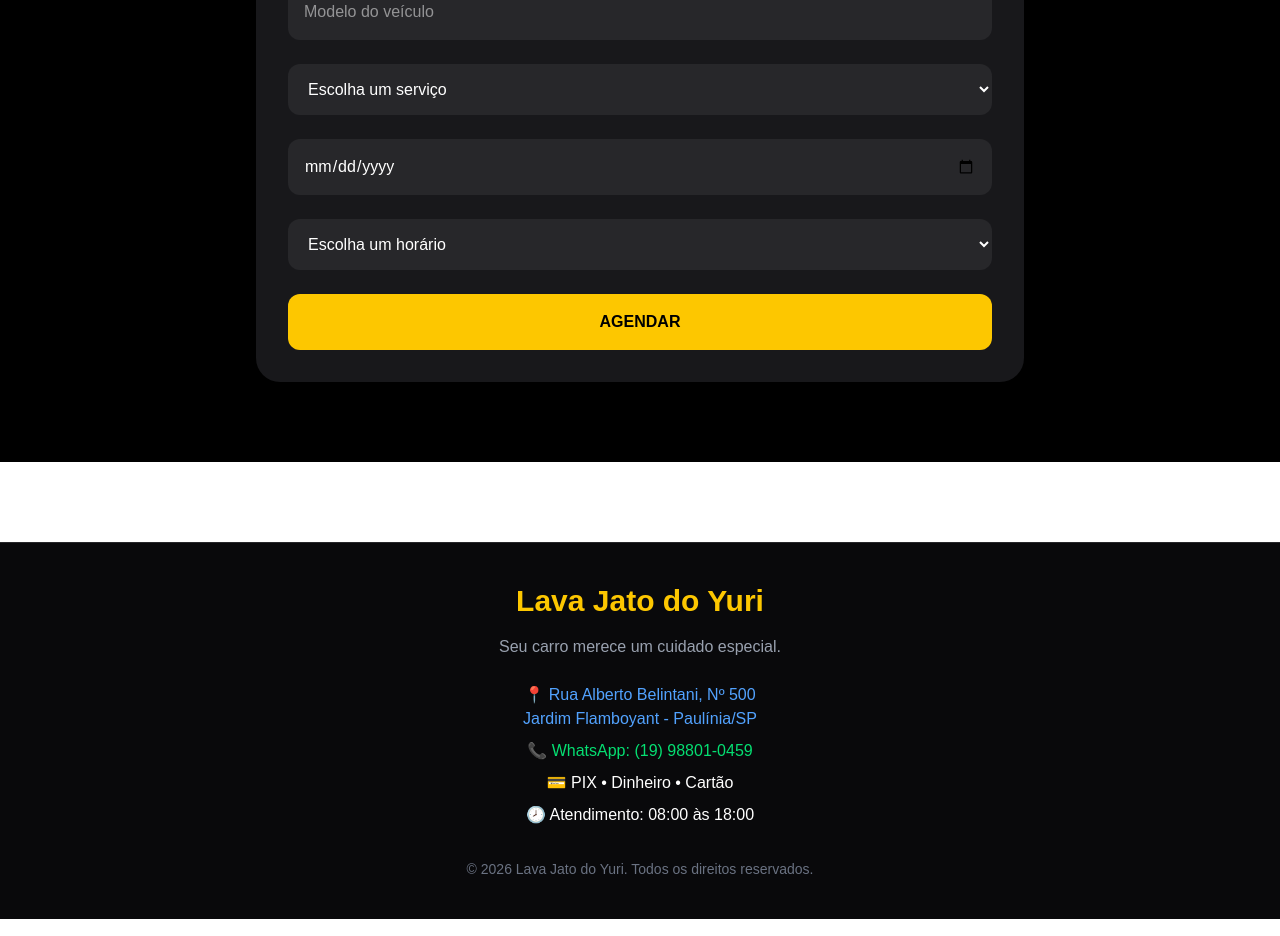
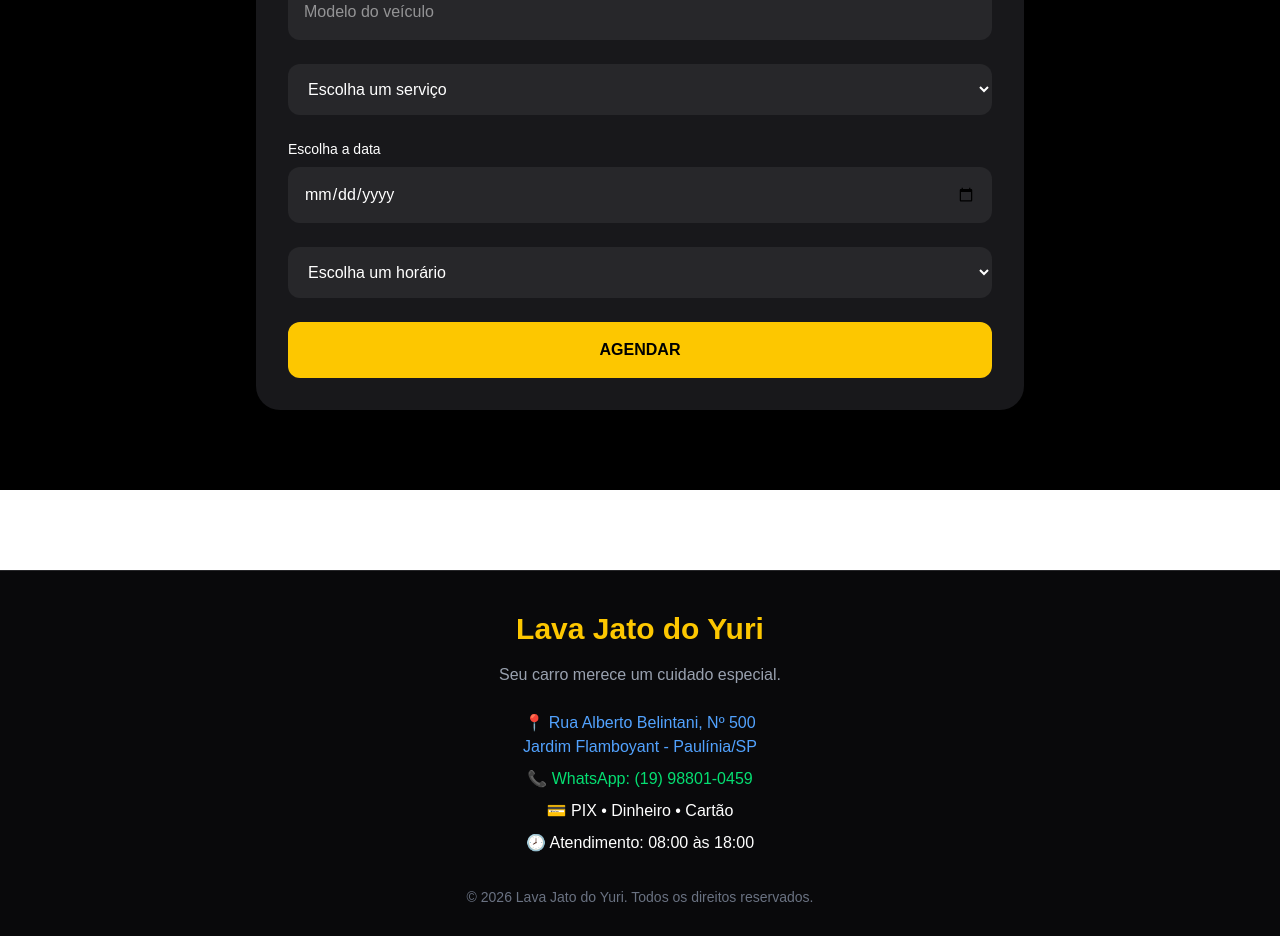
Before and after one commit to yurisilva7777/lava-jato-do-yuri, a Next.js app: page / in a window 1280 px wide. Shown: the part 1700-2636 px from the top of the page. Built offline with nearby package versions, Linux system fonts and the light colour scheme.

Commit message:
Corrige campo de data

```diff
--- a/components/Schedule.tsx
+++ b/components/Schedule.tsx
@@ -99,10 +99,13 @@
     Pacote Completo - R$40
   </option>
 </select>
-
+<label className="block text-sm font-medium mb-2">
+  Escolha a data
+</label>
          <input
   type="date"
   value={data}
+  min={new Date().toISOString().split("T")[0]}
   onChange={(e) => setData(e.target.value)}
   className="w-full p-4 rounded-xl bg-zinc-800"
 />
```
